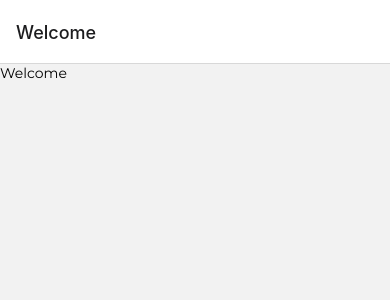
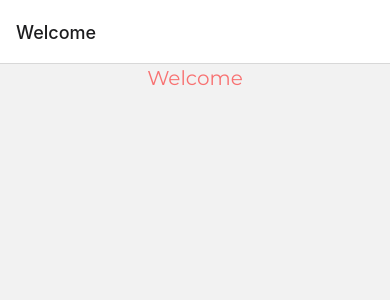
Before and after one commit to talhanoman/halal-harvest, a React Native app: screen /Welcome in a window 390 px wide. Shown: the top 300 px of the page. Built offline with nearby package versions, Linux system fonts and the light colour scheme.

Commit message:
Tailwind CSS Integrated

```diff
--- a/babel.config.js
+++ b/babel.config.js
@@ -1,6 +1,7 @@
-module.exports = function(api) {
+module.exports = function (api) {
   api.cache(true);
   return {
     presets: ['babel-preset-expo'],
+    plugins: ["nativewind/babel"],
   };
 };
--- a/components/Welcome/Welcome.js
+++ b/components/Welcome/Welcome.js
@@ -24,7 +24,7 @@ const Welcome = () => {
     return (
         <SafeAreaProvider>
             <SafeAreaView onLayout={onLayoutRootView}>
-                <Text style={styles.fontStyle}>Welcome</Text>
+                <Text style={styles.fontStyle} className='text-red-400 text-xl text-center'>Welcome</Text>
             </SafeAreaView>
         </SafeAreaProvider>
     )
--- a/package.json
+++ b/package.json
@@ -12,13 +12,15 @@
     "@react-navigation/native": "^6.1.3",
     "@react-navigation/native-stack": "^6.9.9",
     "expo": "~47.0.12",
+    "expo-font": "~11.0.1",
     "expo-splash-screen": "~0.17.5",
     "expo-status-bar": "~1.4.2",
+    "nativewind": "^2.0.11",
     "react": "18.1.0",
     "react-native": "0.70.5",
     "react-native-safe-area-context": "4.4.1",
     "react-native-screens": "~3.18.0",
-    "expo-font": "~11.0.1"
+    "tailwindcss": "^3.2.6"
   },
   "devDependencies": {
     "@babel/core": "^7.12.9"
--- /dev/null
+++ b/tailwind.config.js
@@ -0,0 +1,9 @@
+// tailwind.config.js
+
+module.exports = {
+  content: ["./App.{js,jsx,ts,tsx}", "./components/**/*.{js,jsx,ts,tsx}"],
+  theme: {
+    extend: {},
+  },
+  plugins: [],
+}
```
Also changed, not shown: 1 other file (tests, documents, lock files or other folders).
